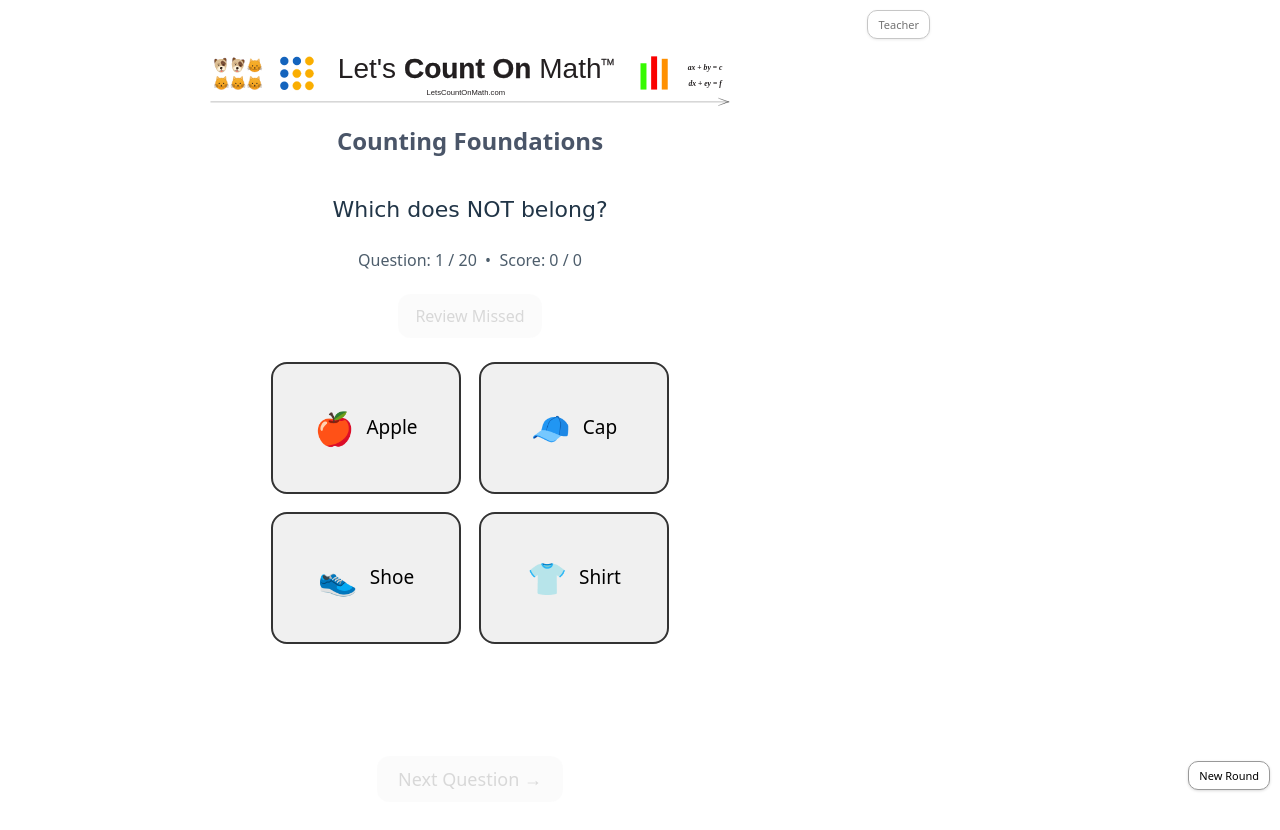
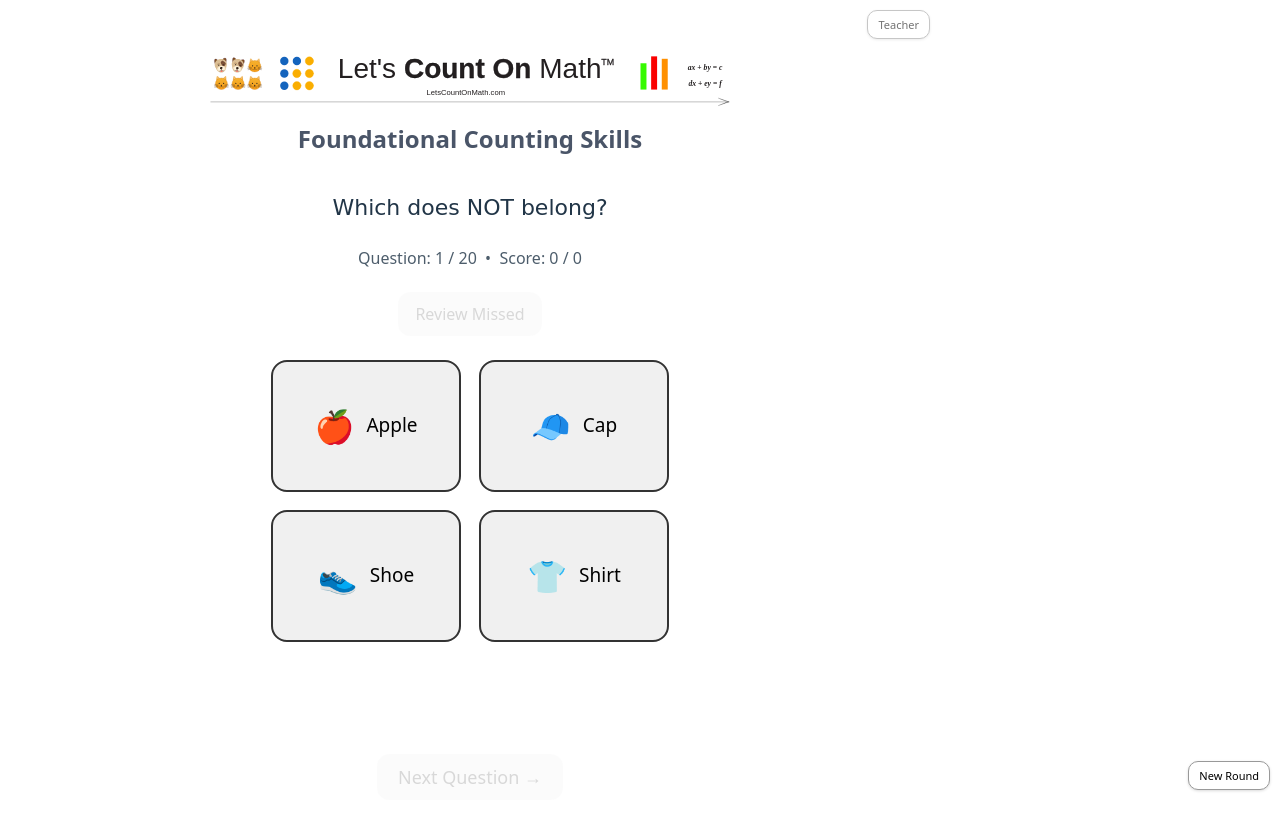
Before and after one commit to caleung-coder/lets-count-on-math, a React (Vite) app: page / in a window 1280 px wide. Shown: the top 830 px of the page. Built offline with nearby package versions, Linux system fonts and the light colour scheme.

Commit message:
Update subtitle to Foundational Counting Skills

```diff
--- a/src/App.tsx
+++ b/src/App.tsx
@@ -1264,7 +1264,7 @@ export default function App() {
   alt="Let's Count On Math"
   style={{
     width: "min(550px, 90vw)",
-    marginBottom: 2
+    marginBottom: 0
   }}
 />
         <div
@@ -1276,7 +1276,7 @@ export default function App() {
             color: "#4a5568"
           }}
         >
-          Counting Foundations
+          Foundational Counting Skills
         </div>
 
         {teacherMode && (
```
